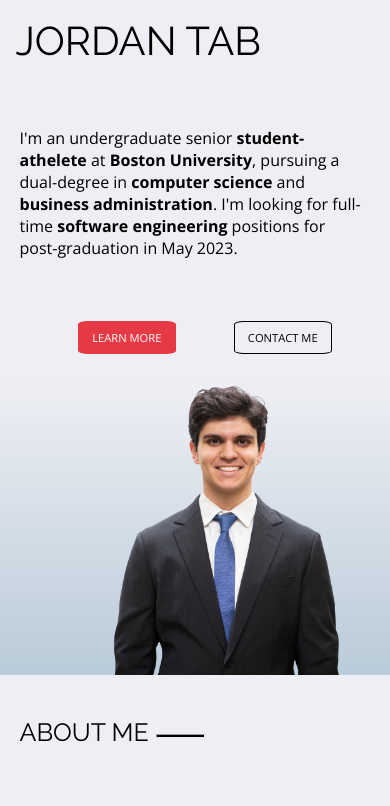
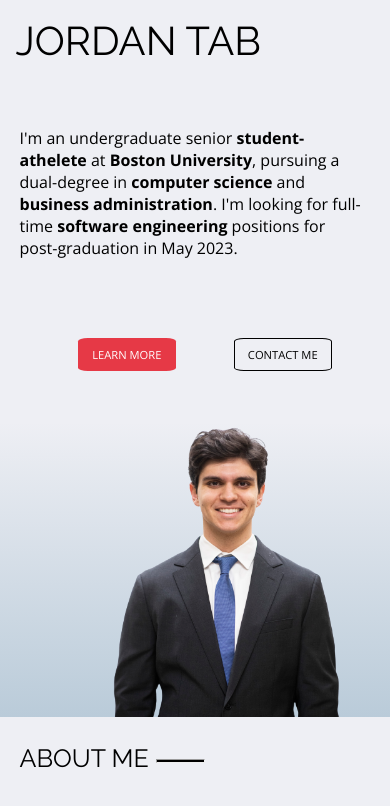
Before and after one commit to jordantab/portfolio-React-client, a React (Create React App) app in the folder portfolio-react-client/: page / in a window 390 px wide. Shown: the top 806 px of the page. Built offline with nearby package versions, Linux system fonts and the light colour scheme.

Commit message:
Testing phone view

```diff
--- a/portfolio-react-client/src/components/About.css
+++ b/portfolio-react-client/src/components/About.css
@@ -510,14 +510,14 @@
     .title {
         position: absolute;
         font-size: 25px;
-        top: 85%;
+        top: 88%;
         left: 5%;
         font-family: 'Raleway', sans-serif;
     }
 
     .horizontal-line {
         position: absolute;
-        top: 86%;
+        top: 89%;
         left: 40%;
         width: 12%;
         height: 2px;
--- a/portfolio-react-client/src/components/Home.css
+++ b/portfolio-react-client/src/components/Home.css
@@ -279,13 +279,13 @@
         left: 0%;
         width: 100%;
         height: 35%;
-        top: 45%;
+        top: 50%;
         background: linear-gradient(180deg, rgba(254, 250, 224, 0) 0%, rgba(69, 123, 157, 0.31) 100%);
     }
 
     .learn-more {
         position: absolute;
-        top: 38%;
+        top: 40%;
         left: 20%;
         height: 4%;
         width: 25%;
@@ -300,7 +300,7 @@
 
     .contact-me {
         position: absolute;
-        top: 38%;
+        top: 40%;
         left: 60%;
         height: 4%;
         width: 25%;
@@ -315,7 +315,7 @@
 
     .headshot {
         position: absolute;
-        top: 45%;
+        top: 50%;
         left: 27%;
         height: 35%;
     }
```
